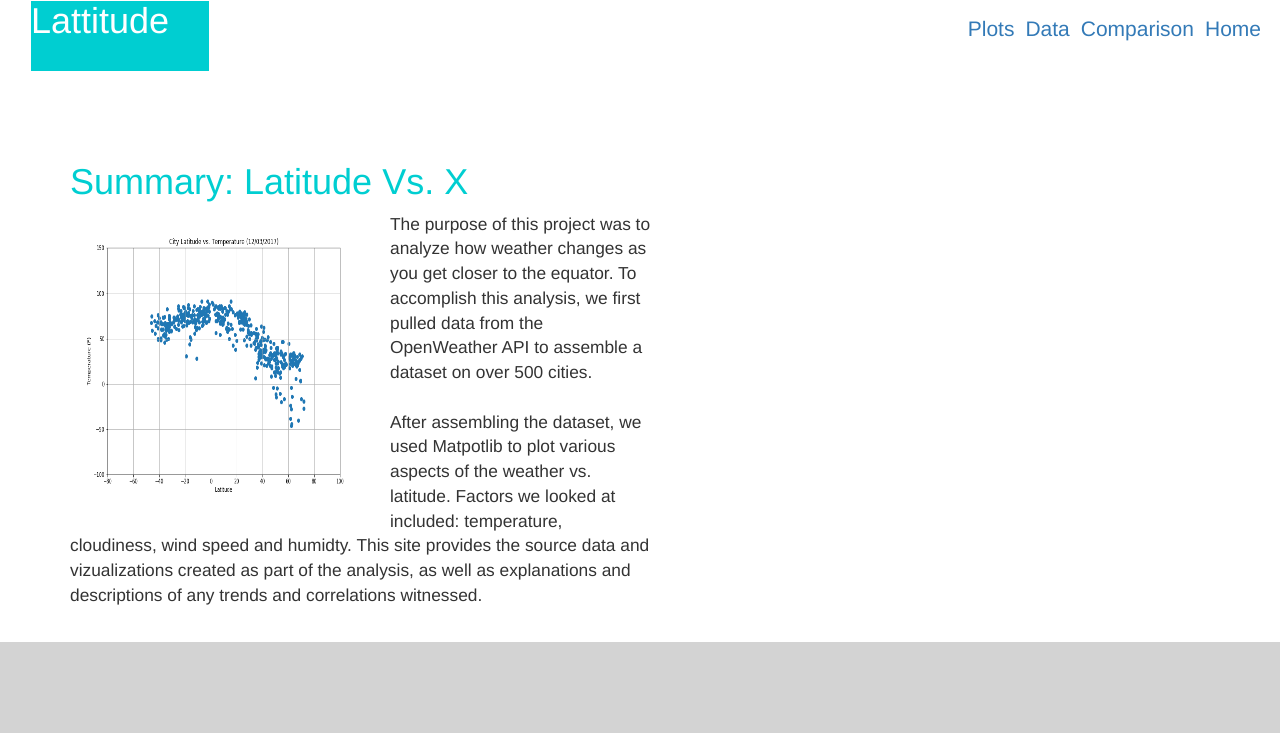
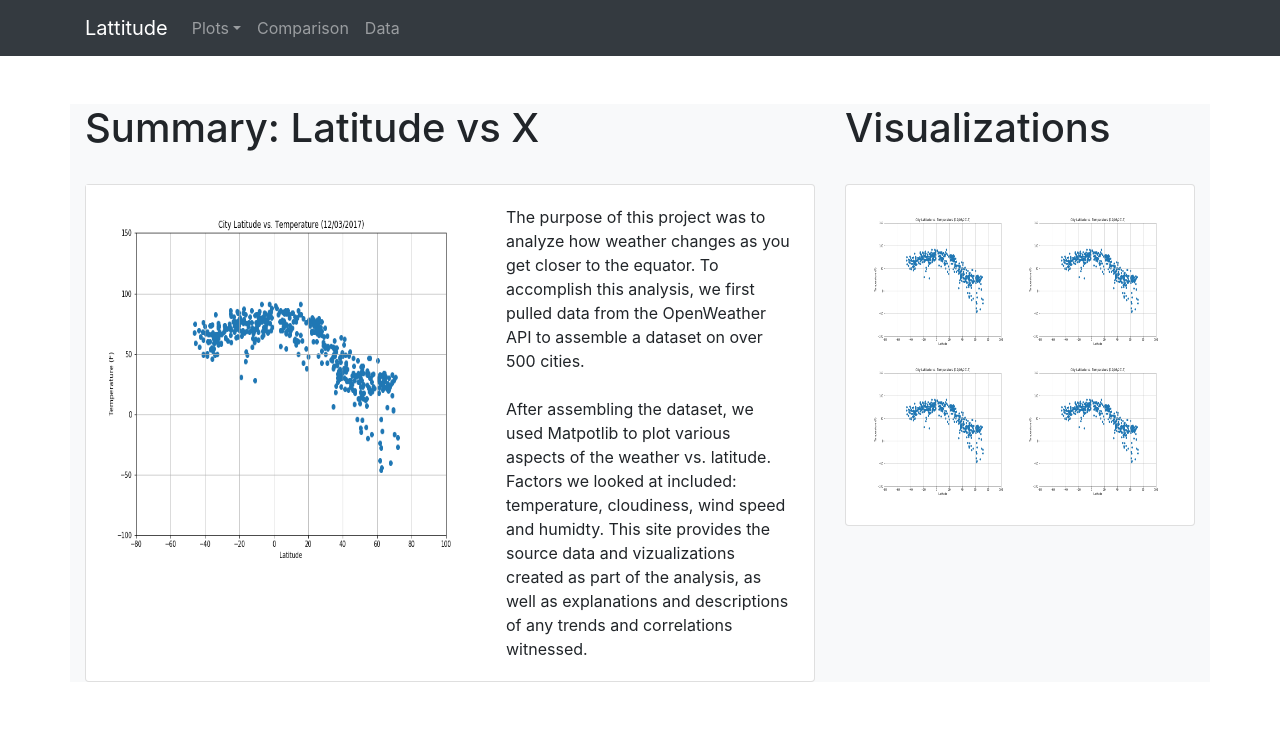
Before and after one commit to Mehreenhai/Mehreenhai.github.io, a plain HTML site: page index.html in a window 1280 px wide. Drawn offline with nearby package versions, Linux system fonts and the light colour scheme.

Commit message:
debugging

```diff
--- a/index.html
+++ b/index.html
@@ -1,50 +1,63 @@
+
 <!doctype html>
-
 <html lang="en">
   <head>
     <meta charset="utf-8">
+    <meta name="viewport" content="width=device-width, initial-scale=1, shrink-to-fit=no">
+    <meta name="description" content="">
+    <meta name="author" content="">
 
-  <title>Bootstrap Visualization Dashboard</title>
-  <link rel="stylesheet" href="https://maxcdn.bootstrapcdn.com/bootstrap/3.3.7/css/bootstrap.min.css">
-  <link rel="stylesheet" type="text/css" href="style.css">
+    <title>Album example for Bootstrap</title>
 
+    <!-- Bootstrap core CSS -->
+    <link href="https://maxcdn.bootstrapcdn.com/bootstrap/4.0.0/css/bootstrap.min.css" rel="stylesheet">
   </head>
 
   <body>
-  <div class='container navbar'>
-      <div class='row nav'>
-          <div class= "outer_nav col-md-12">
 
-                <div class="col-md-2">
     <header>
-                        <h1>Lattitude</h1>
-                    </header>
+            <nav class="navbar navbar-expand-lg navbar-dark bg-dark">
+                    <div class="container">
+                      <a class="navbar-brand" href="landing.html">Lattitude</a>
+
+                      <div class="collapse navbar-collapse" id="navbarsExample07">
+                        <ul class="navbar-nav mr-auto">
+                        <li class="nav-item dropdown">
+                                <a class="nav-link dropdown-toggle" id="dropdown07" data-toggle="dropdown" aria-haspopup="true" aria-expanded="false">Plots</a>
+                                <div class="dropdown-menu" aria-labelledby="dropdown07">
+                                    <a class="dropdown-item" href="visualization_1.html">Max Temperature</a>
+                                    <a class="dropdown-item" href="visualization_2.html">Humidity</a>
+                                    <a class="dropdown-item" href="visualization_3.html">Windspeed</a>
+                                    <a class="dropdown-item" href="visualization_4.html">cloudiness</a>
+
                                 </div>
-                <div class="list_items text">
-                        <ul class='text'>
-
-                                <li><a href="index.html">Home</a></li>
-                                <li><a href="comparison.html">Comparison</a></li>
-                                <li><a href="data.html">Data</a></li>
-                                <li><a href="data.html">Plots</a></li>
+                                </li>
+                          <li class="nav-item">
+                            <a class="nav-link" href="comparison.html">Comparison</a>
+                          </li>
+                          <li class="nav-item">
+                            <a class="nav-link" href="data.html">Data</a>
+                          </li>
 
                         </ul>
                       </div>
+                    </div>
+                  </nav>
+    </header>
 
-          </div>
+    <main role="main">
 
-      </div>
+      <div class="album py-5 bg-white">
+        <div class="container">
 
-  </div>
-
-
-  <div class= "main container col-md-7">
-        <section id="main-bio_">
-                <section id="figure_">
-                  <h1 class= 'subhead'>Summary: Latitude Vs. X</h1>
-                  <img id="bio-image_" src="temp.png" alt="Latitude vs. Temperature">
-                </section>
-                <p> The purpose of this project was to analyze how weather changes as
+          <div class="row">
+            <div class="col-md-8 box-shadow bg-light">
+                <h1>Summary: Latitude vs X</h1>
+                <br />
+                <div class="card mb-8 flex-md-row">
+                        <img class="card-img-left flex-auto" src="temp.png" width="400px" height="400px" alt="Latitude vs. Temperature">
+                        <div class="card-body flex-auto">
+                                <p class="card-text"> The purpose of this project was to analyze how weather changes as
                                         you get closer to the equator. To accomplish this analysis, we first pulled
                                         data from the OpenWeather API to assemble a dataset on over 500 cities.
                                         <br>
@@ -54,13 +67,32 @@
                                         cloudiness, wind speed and humidty. This site provides the source data and vizualizations
                                         created as part of the analysis, as well as explanations and descriptions of any
                                         trends and correlations witnessed.</p>
-        </section>
                         </div>
-
-    <div class= "last container">
-        <div class="row">
+                </div>
+            </div>
+            <div class="col-md-4 box-shadow bg-light">
+                    <h1>Visualizations</h1>
+                    <br />
+              <div class="card mb-4">
+                <div class="card-body">
+                        <img class="card-img-left flex-auto" src="temp.png" width="150px" height="150px" alt="Latitude vs. Temperature">
+                        <img class="card-img-right flex-auto" src="temp.png" width="150px" height="150px" alt="Latitude vs. Temperature">
+                        <img class="card-img-left flex-auto" src="temp.png" width="150px" height="150px" alt="Latitude vs. Temperature">
+                        <img class="card-img-right flex-auto" src="temp.png" width="150px" height="150px" alt="Latitude vs. Temperature">
+                </div>
+              </div>
+            </div>
 
           </div>
         </div>
+      </div>
+
+    </main>
+
+    <!-- Bootstrap core JavaScript
+    ================================================== -->
+    <!-- Placed at the end of the document so the pages load faster -->
+    <script src="https://code.jquery.com/jquery-3.2.1.slim.min.js" integrity="sha384-KJ3o2DKtIkvYIK3UENzmM7KCkRr/rE9/Qpg6aAZGJwFDMVNA/GpGFF93hXpG5KkN" crossorigin="anonymous"></script>
+    <script src="https://maxcdn.bootstrapcdn.com/bootstrap/4.0.0/js/bootstrap.min.js"></script>
   </body>
 </html>
```
Lines whose indentation alone changed are shown as unchanged.
